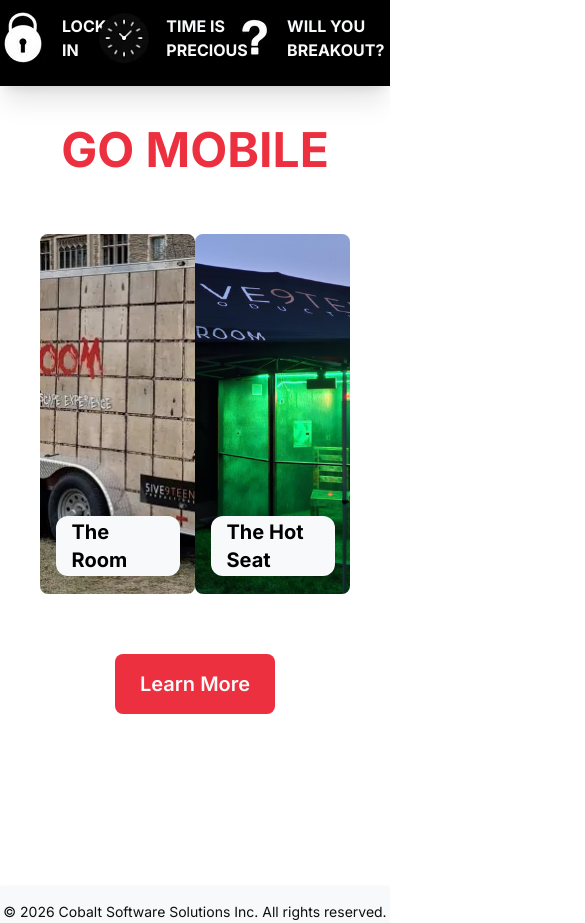
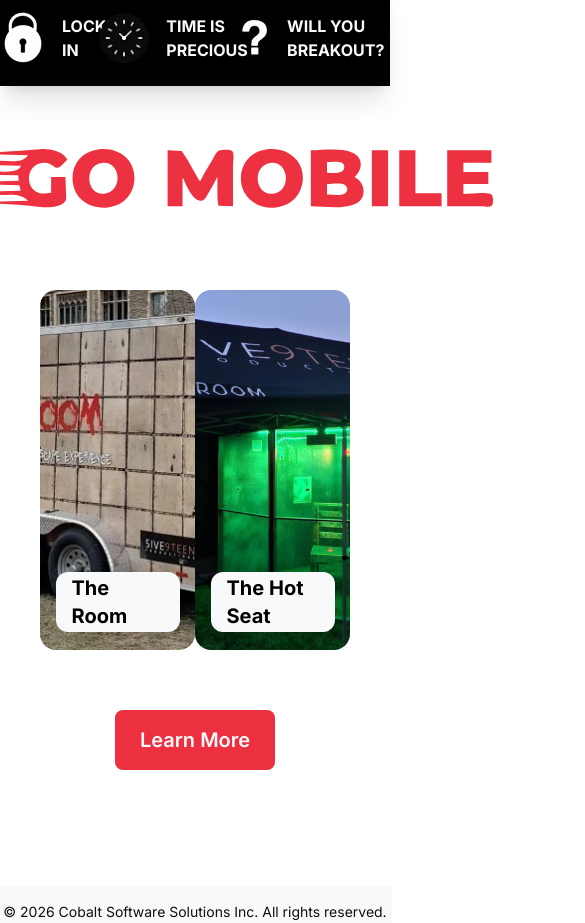
Before and after one commit to Zinazero/mockup-template, a Next.js app: page / in a window 390 px wide. Shown: the part 1140-2063 px from the top of the page, 585 px wide, since content can reach past the window. Built offline with nearby package versions, Linux system fonts and the light colour scheme.

Commit message:
style: made mobile header an svg

```diff
--- a/src/app/(home)/sections/Section2.tsx
+++ b/src/app/(home)/sections/Section2.tsx
@@ -30,15 +30,21 @@ export const Section2 = () => {
   return (
     <section className="flex justify-center w-full dark:bg-dark">
       <div className="flex flex-col items-center h-200 w-full max-w-350 p-10 ">
-        <h3 className="font-bold text-5xl text-brand">GO MOBILE</h3>
+        <h3 className="relative w-200 h-26">
+          <Image
+            src='/mobile/go-mobile.svg'
+            alt='Go Mobile'
+            fill
+          />
+        </h3>
 
         <div className="flex items-center justify-evenly h-120 w-full">
-          {mobileRooms.map(({ text, src, alt, width, height, href }) => (
+          {mobileRooms.map(({ text, src, alt, href }) => (
             <Link
               key={text}
               href={href}
               className={cn(
-                'relative w-90 h-90 rounded-lg overflow-hidden',
+                'relative w-90 h-90 rounded-2xl overflow-hidden',
                 'hover:brightness-110 hover:scale-102 active:scale-95 transition group',
               )}
             >
```
Also changed, not shown: public/mobile/go-mobile.svg (added).
